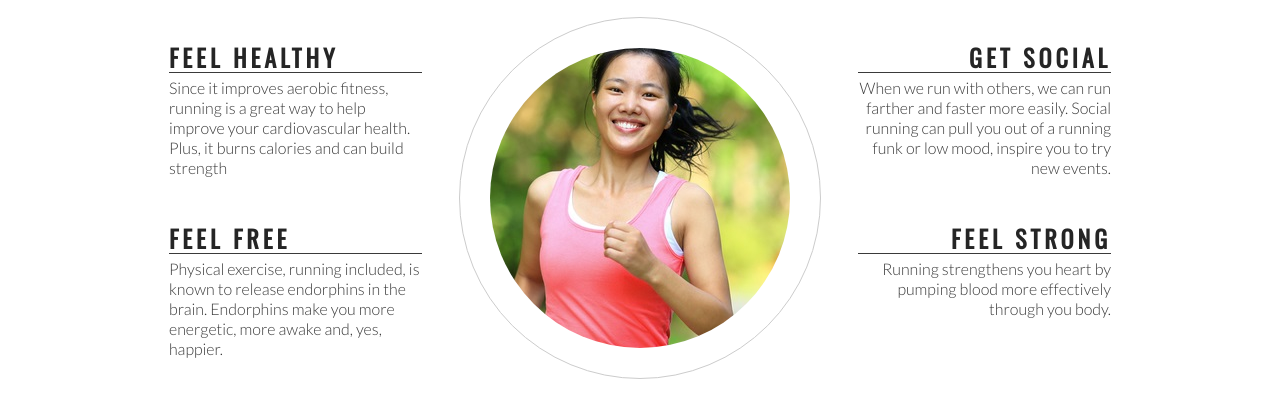
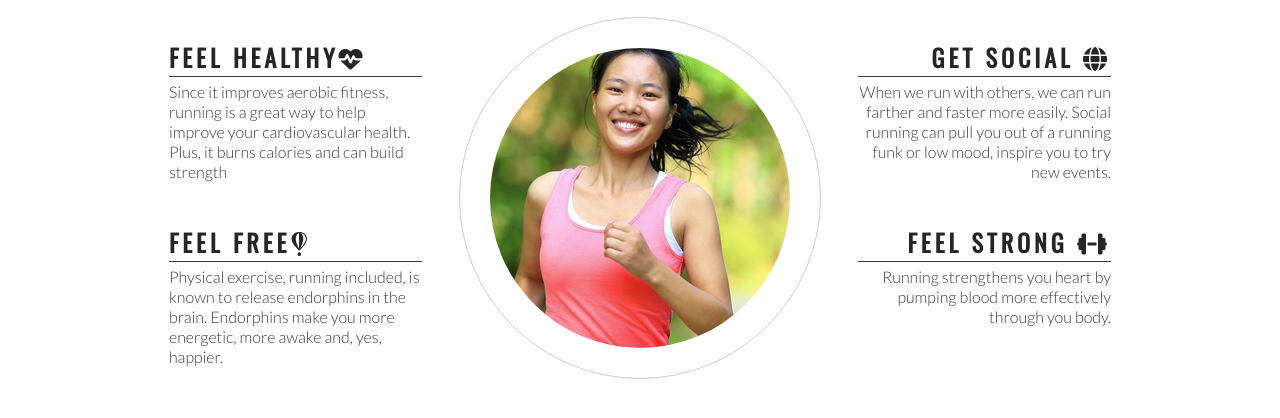
Before and after one commit to jessicarydberg/love-running, a plain HTML site: page index.html in a window 1280 px wide. Shown: the part 764-1182 px from the top of the page. Drawn offline with nearby package versions, Linux system fonts and the light colour scheme.

Commit message:
Add Font Awesome icons to club ethos section

```diff
--- a/index.html
+++ b/index.html
@@ -41,14 +41,14 @@
         <h2 id="welcome">Why Love Running With Us?</h2>
         <div id="left-about">
             <div class="left-about-heading">
-                <h2>Feel Healthy</h2>
+                <h2>Feel Healthy<i class="fas fa-heartbeat"></i></h2>
                 <hr>
                 <p>
                     Since it improves aerobic fitness, running is a great way to help improve your cardiovascular health. Plus, it burns calories and can build strength
                 </p>
             </div>
             <div class="left-about-heading">
-                <h2>Feel Free</h2>
+                <h2>Feel Free<i class="fab fa-fly"></i></h2>
                 <hr>
                 <p>
                     Physical exercise, running included, is known to release endorphins in the brain. Endorphins make you more energetic, more awake and, yes, happier.
@@ -57,14 +57,14 @@
         </div>
         <div id="right-about">
             <div class="right-about-heading">
-                <h2>Get Social</h2>
+                <h2>Get Social <i class="fas fa-globe"></i></h2>
                 <hr>
                 <p>
                     When we run with others, we can run farther and faster more easily. Social running can pull you out of a running funk or low mood, inspire you to try new events.
                 </p>
             </div>
             <div class="right-about-heading">
-                <h2>Feel strong</h2>
+                <h2>Feel strong <i class="fas fa-dumbbell"></i></h2>
                 <hr>
                 <p>
                     Running strengthens you heart by pumping blood more effectively through you body.
@@ -85,6 +85,9 @@
     <footer>
         Social links here
     </footer>
+
+    <!-- font awesome script-->
+    <script src="https://kit.fontawesome.com/d4e119707d.js" crossorigin="anonymous"></script>
 </body>
 
 </html>
```
